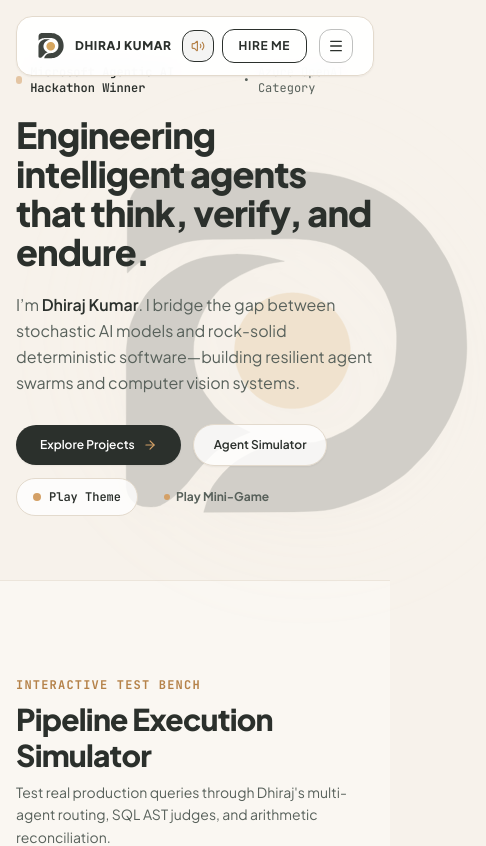
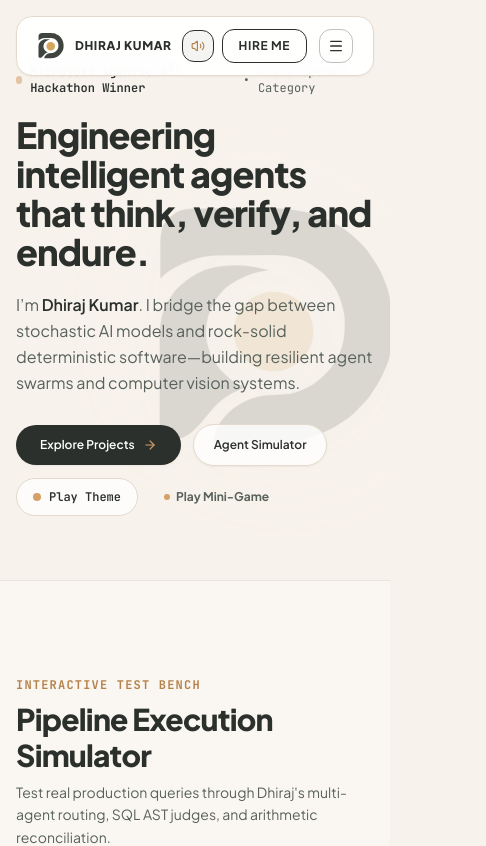
Before and after one commit to iron-man-avenger/dhiraj-portfolio, a React (Vite) app: page / in a window 390 px wide. Shown: the top 846 px of the page, 486 px wide, since content can reach past the window. Built offline with nearby package versions, Linux system fonts and the light colour scheme.

Commit message:
fix: prevent mobile horizontal scroll and calibrate responsive watermark sizing

```diff
--- a/src/App.tsx
+++ b/src/App.tsx
@@ -22,7 +22,7 @@ export function App() {
   };
 
   return (
-    <div className="min-h-screen bg-[#F7F2EB] text-[#2B302C] font-sans antialiased selection:bg-[#D4A066] selection:text-[#1E2320]">
+    <div className="min-h-screen bg-[#F7F2EB] text-[#2B302C] font-sans antialiased selection:bg-[#D4A066] selection:text-[#1E2320] overflow-x-clip max-w-full">
 
       {/* Top Glass Navigation */}
       <Navbar
@@ -31,7 +31,7 @@ export function App() {
         onToggleSound={handleToggleSound}
       />
 
-      <main className="relative">
+      <main className="relative overflow-x-clip max-w-full">
         {/* Hero with Signature Interactive Bar Chart (Directly inspired by reference image) */}
         <Hero onOpenArcade={() => setIsArcadeOpen(true)} />
 
--- a/src/components/Hero.tsx
+++ b/src/components/Hero.tsx
@@ -45,11 +45,11 @@ export const Hero: React.FC<HeroProps> = ({ onOpenArcade }) => {
   };
 
   return (
-    <section id="overview" className="relative pt-16 sm:pt-20 md:pt-24 pb-16 md:pb-24 z-10 overflow-visible">
+    <section id="overview" className="relative pt-16 sm:pt-20 md:pt-24 pb-16 md:pb-24 z-10">
       <div className="max-w-7xl mx-auto px-4 sm:px-8 lg:px-12 relative">
 
-        {/* Right Watermark Logo: Large-Scale & Light-Shade, Shifted Down & Right as before */}
-        <div className="absolute -right-24 sm:-right-20 md:right-[-8%] lg:right-[-12%] xl:right-[-15%] top-1/2 -translate-y-[35%] w-[380px] sm:w-[500px] md:w-[620px] lg:w-[720px] xl:w-[800px] aspect-square pointer-events-none select-none z-0 opacity-20 sm:opacity-25 transition-all duration-500 overflow-visible">
+        {/* Right Watermark Logo: Large-Scale & Light-Shade, Shifted Down & Right as before (Responsive Mobile Safe) */}
+        <div className="absolute -right-4 sm:-right-10 md:right-[-8%] lg:right-[-12%] xl:right-[-15%] top-1/2 -translate-y-[35%] w-[260px] sm:w-[420px] md:w-[620px] lg:w-[720px] xl:w-[800px] aspect-square pointer-events-none select-none z-0 opacity-15 sm:opacity-20 md:opacity-25 transition-all duration-500">
           {/* Subtle Ambient Radial Lighting */}
           <div className="absolute inset-0 rounded-full bg-gradient-to-tr from-amber/[0.15] via-[#FAF7F2]/40 to-transparent blur-3xl" />
 
--- a/src/index.css
+++ b/src/index.css
@@ -5,6 +5,8 @@
 @layer base {
   html {
     scroll-behavior: smooth;
+    overflow-x: hidden;
+    max-width: 100vw;
   }
 
   body {
@@ -12,6 +14,7 @@
     color: #2B302C;
     font-family: 'Plus Jakarta Sans', sans-serif;
     overflow-x: hidden;
+    max-width: 100vw;
   }
 
   ::selection {
```
